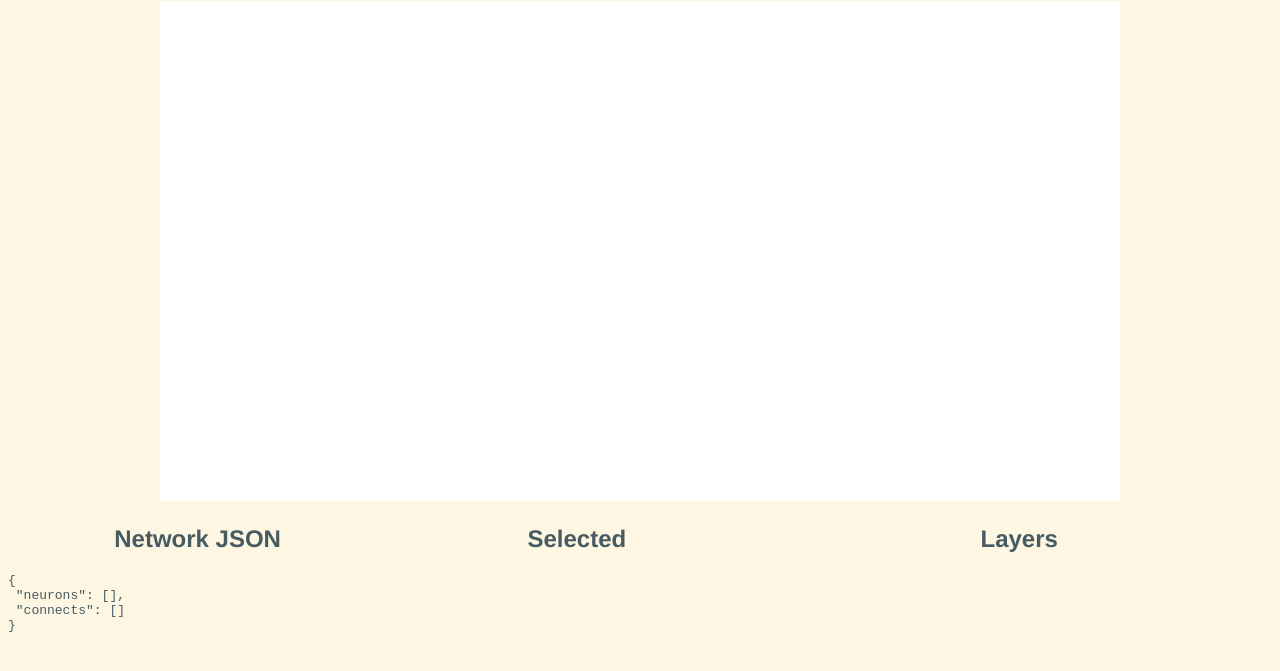
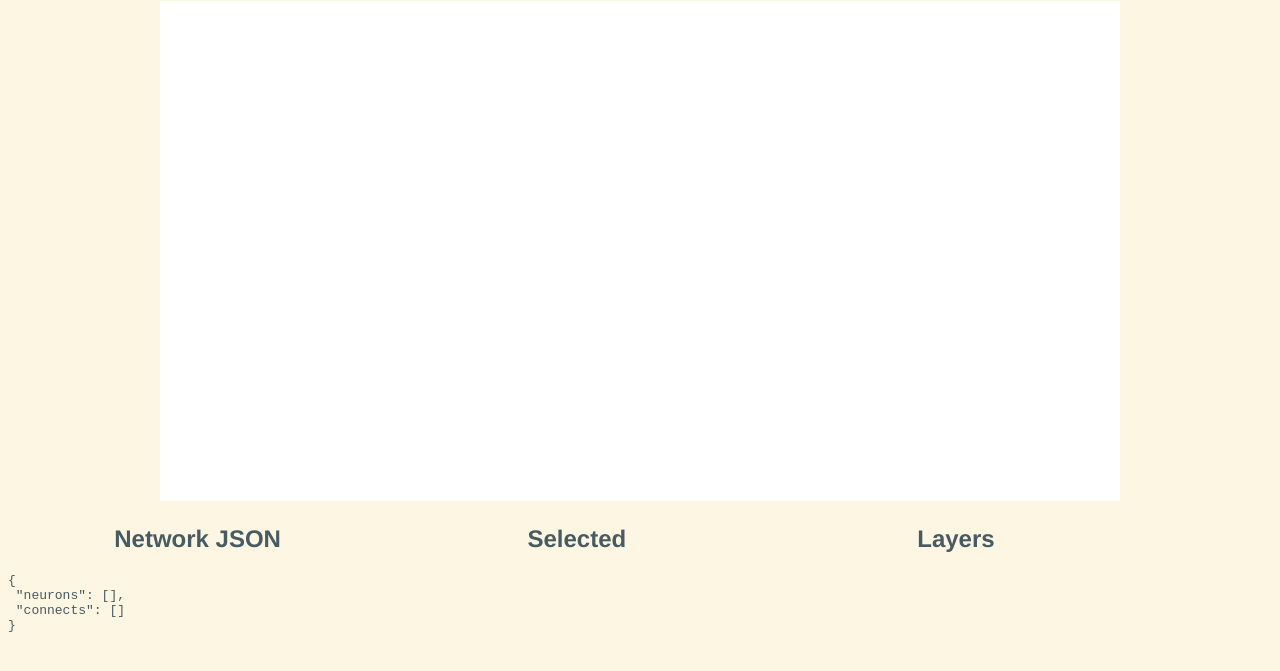
Before and after one commit to DeepThoughtTeam/D3-Graphic, a plain HTML site: page index.html in a window 1280 px wide. Shown: the part 79-750 px from the top of the page. Drawn offline with Linux system fonts and the light colour scheme.

Commit message:
fixed layout

```diff
--- a/css/base.css
+++ b/css/base.css
@@ -10,7 +10,7 @@ h1, h2, h3, #draw{
 
 .json {
   width: 30%;
-  height: 500px;
+  height: auto;
   float: left;
 }
 
--- a/index.html
+++ b/index.html
@@ -24,7 +24,7 @@
   	  <pre id = 'view_select'></pre>
   	</div>
 
-    <div iclass = 'json'>
+    <div class = 'json'>
       <h2>Layers</h2>
       <pre id = 'view_layers'></pre>
     </div>
```
